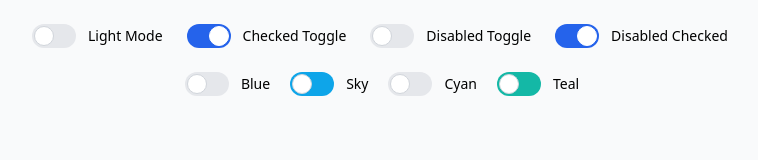
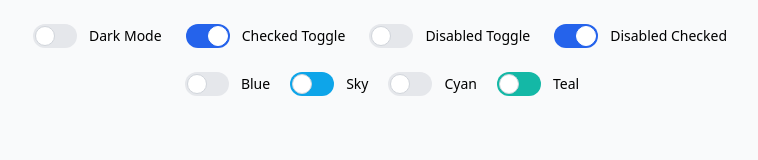
Before and after one commit to AlejandroP1028/Group-GCC_Vue-Component-Library, a Vue app: page / in a window 1280 px wide. Shown: the top 160 px of the page, without its empty margins (248-1006 px from the left). Built offline with nearby package versions, Linux system fonts and the light colour scheme.

Commit message:
modified:   src/components/ToggleComponent.vue

```diff
--- a/src/components/ToggleComponent.vue
+++ b/src/components/ToggleComponent.vue
@@ -3,7 +3,7 @@
     <!-- First Row: Standard Toggles -->
     <div class="flex flex-wrap justify-center">
       <label v-for="toggle in standardToggles" :key="toggle.label" class="inline-flex items-center cursor-pointer mt-6 me-6">
-        <input type="checkbox" class="sr-only peer" :disabled="toggle.disabled" :checked="toggle.checked" @change="toggleDarkMode">
+        <input type="checkbox" class="sr-only peer" :disabled="toggle.disabled" :checked="toggle.checked" @change="toggleDarkMode($event, toggle.label)">
         <div :class="standardToggleClass" class="relative w-11 h-6"></div>
         <span :class="spanClass">{{ toggle.label }}</span>
       </label>
@@ -12,7 +12,7 @@
     <!-- Second Row: Colored Toggles -->
     <div class="mt-6 flex flex-wrap justify-center">
       <label v-for="(color, index) in colors" :key="index" class="inline-flex items-center cursor-pointer me-5">
-        <input type="checkbox" class="sr-only peer" :checked="isDarkMode" @change="toggleDarkMode">
+        <input type="checkbox" class="sr-only peer" :checked="coloredToggleStates[index]" @change="toggleColoredToggle(index)">
         <div :class="colorToggleClass(color)" class="relative w-11 h-6"></div>
         <span :class="spanClass">{{ color.charAt(0).toUpperCase() + color.slice(1) }}</span>
       </label>
@@ -31,12 +31,13 @@ export default {
   data() {
     return {
       colors: ['blue', 'sky', 'cyan', 'teal'],
+      coloredToggleStates: [false, false, false, false] // Initialize colored toggles state
     };
   },
   computed: {
     standardToggles() {
       return [
-        { label: this.isDarkMode ? 'Dark Mode' : 'Light Mode', checked: this.isDarkMode },
+        { label: 'Dark Mode', checked: this.isDarkMode },
         { label: 'Checked Toggle', checked: true },
         { label: 'Disabled Toggle', disabled: true },
         { label: 'Disabled Checked', checked: true, disabled: true }
@@ -112,14 +113,13 @@ export default {
         ${colorClassMap[color]}
       `;
     },
-    toggleDarkMode(event) {
-      this.$emit('toggle-dark-mode', event.target.checked);
-    }
-  },
-  watch: {
-    isDarkMode(newVal) {
-      this.standardToggles[0].label = newVal ? 'Dark Mode' : 'Light Mode';
-      this.standardToggles[0].checked = newVal;
+    toggleDarkMode(event, label) {
+      if (label === 'Dark Mode') {
+        this.$emit('toggle-dark-mode', event.target.checked);
+      }
+    },
+    toggleColoredToggle(index) {
+      this.coloredToggleStates[index] = !this.coloredToggleStates[index];
     }
   }
 }
```
